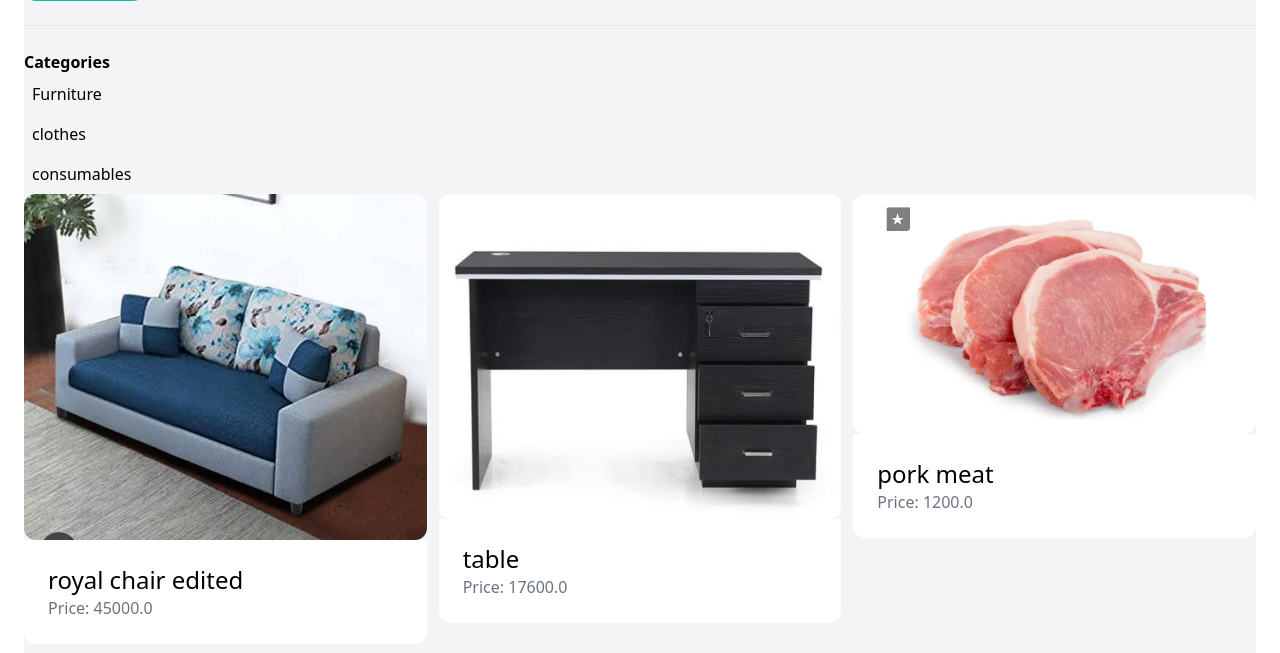
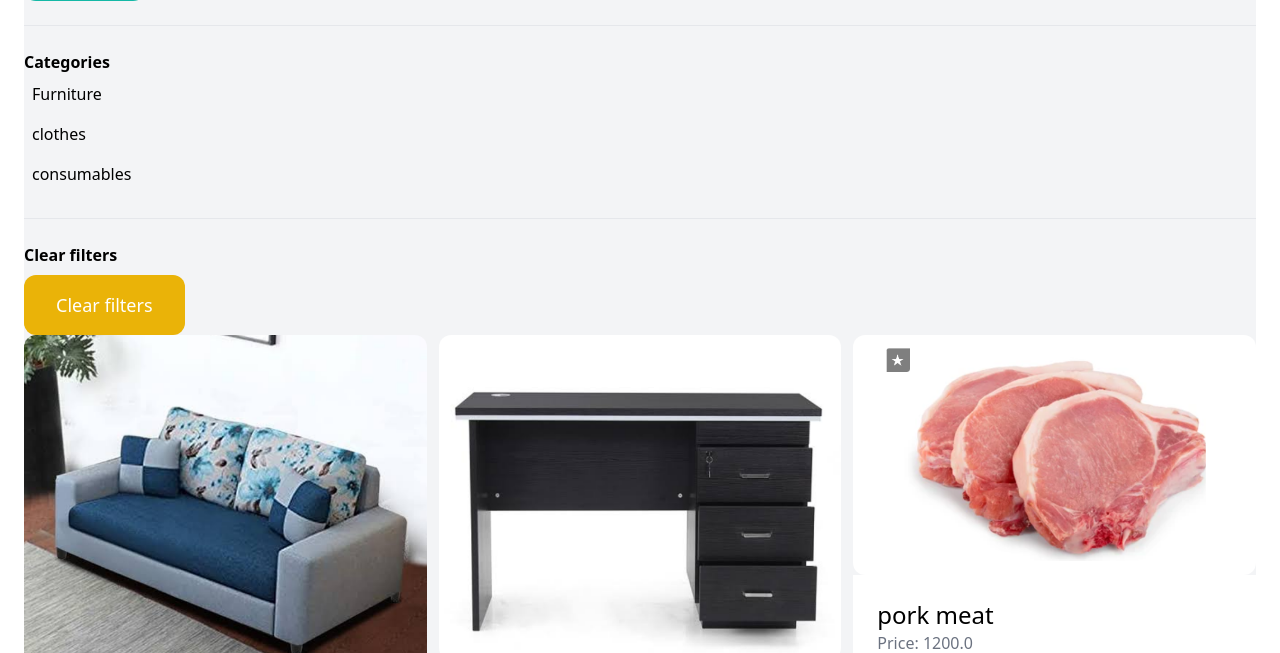
Before and after one commit to leoseis/Eboka-store, a Django app: page /items/ in a window 1280 px wide. Shown: the part 183-836 px from the top of the page. Run offline with Django 4.2, Linux system fonts and the light colour scheme; data comes from the database, SQL or seed files in the repository; some libraries are stand-ins or nearby versions.

Commit message:
'searchend'

```diff
--- a/item/templates/item/items.html
+++ b/item/templates/item/items.html
@@ -22,6 +22,14 @@
                     </li>
                 {% endfor %}
        </ul>
+       <hr class="my-6">
+
+      <p class="font-semibold"> Clear filters</p>
+      <ul>
+        <li><a href="{% url 'item:items'%}" class="mt-2 py-4 px-8 inline-block bg-yellow-500 text-lg rounded-xl text-white"> Clear filters</a></li>
+      </ul>
+
+
 
 
     <div class="grid grid-cols-3 gap-3">
```
